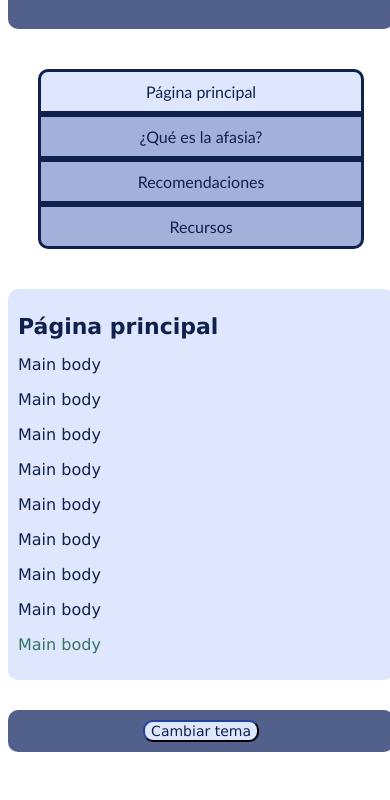
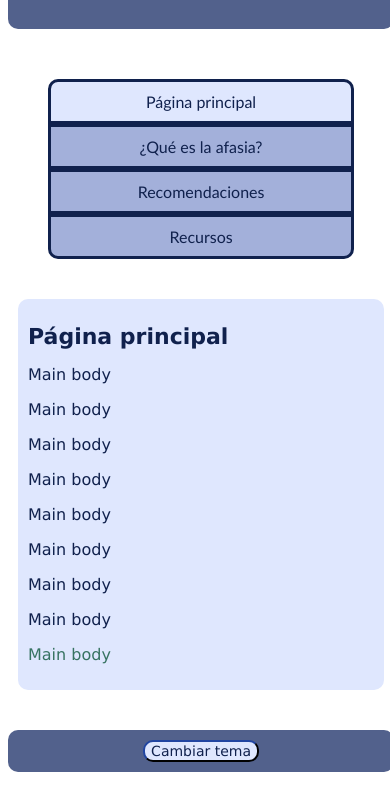
Before and after one commit to Crosslax/DIW, a plain HTML site: page index.html in a window 390 px wide. Shown: the part 95-895 px from the top of the page. Drawn offline with Linux system fonts and the light colour scheme.

Commit message:
contenedor

```diff
--- a/style.css
+++ b/style.css
@@ -141,6 +141,9 @@ footer>button{
 @media (max-width: 600px) {
 .contenedor {
     flex-direction: column;
+    margin-left: 0;
+    margin-right: 0;
+    padding: 10px;
 }
 
 
```
